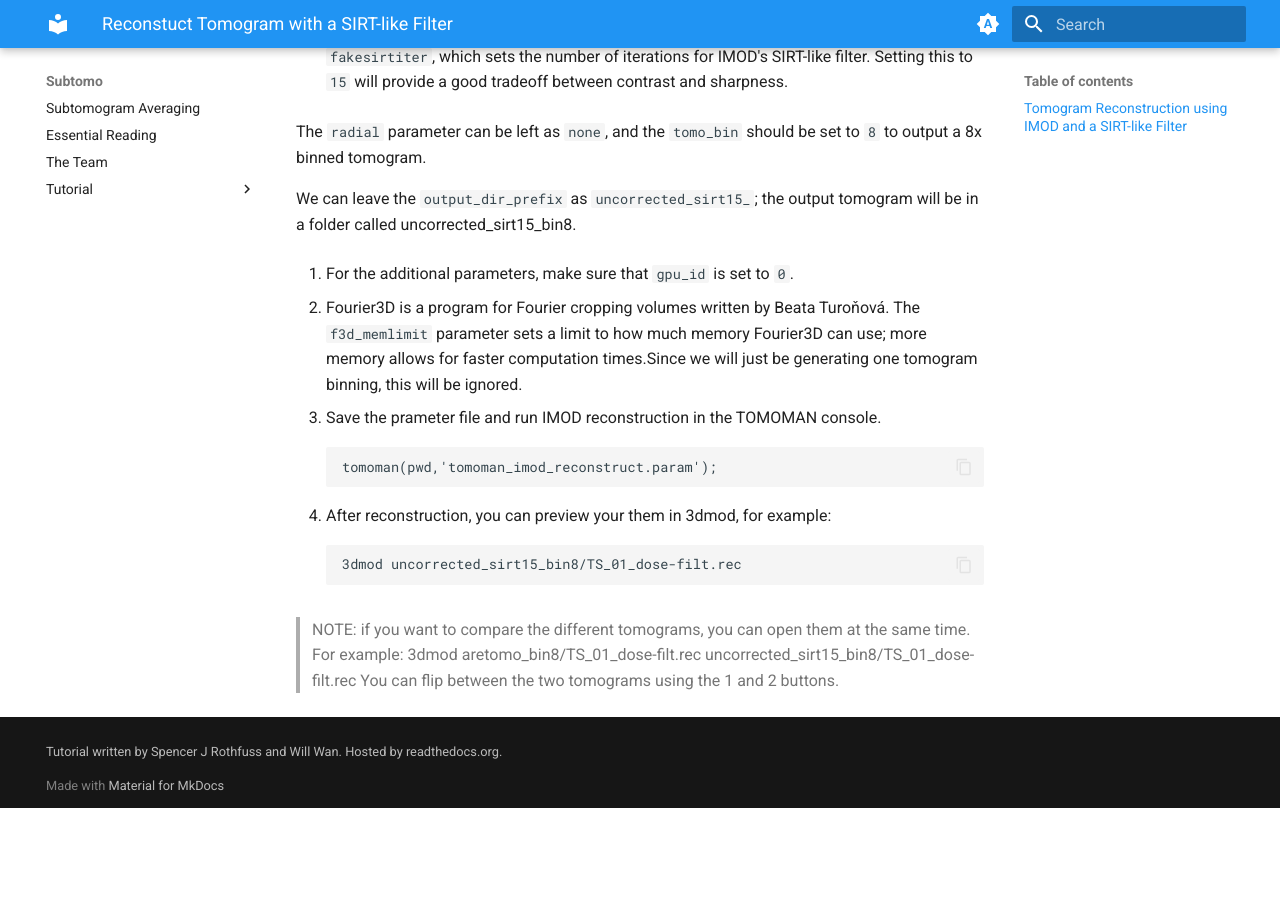
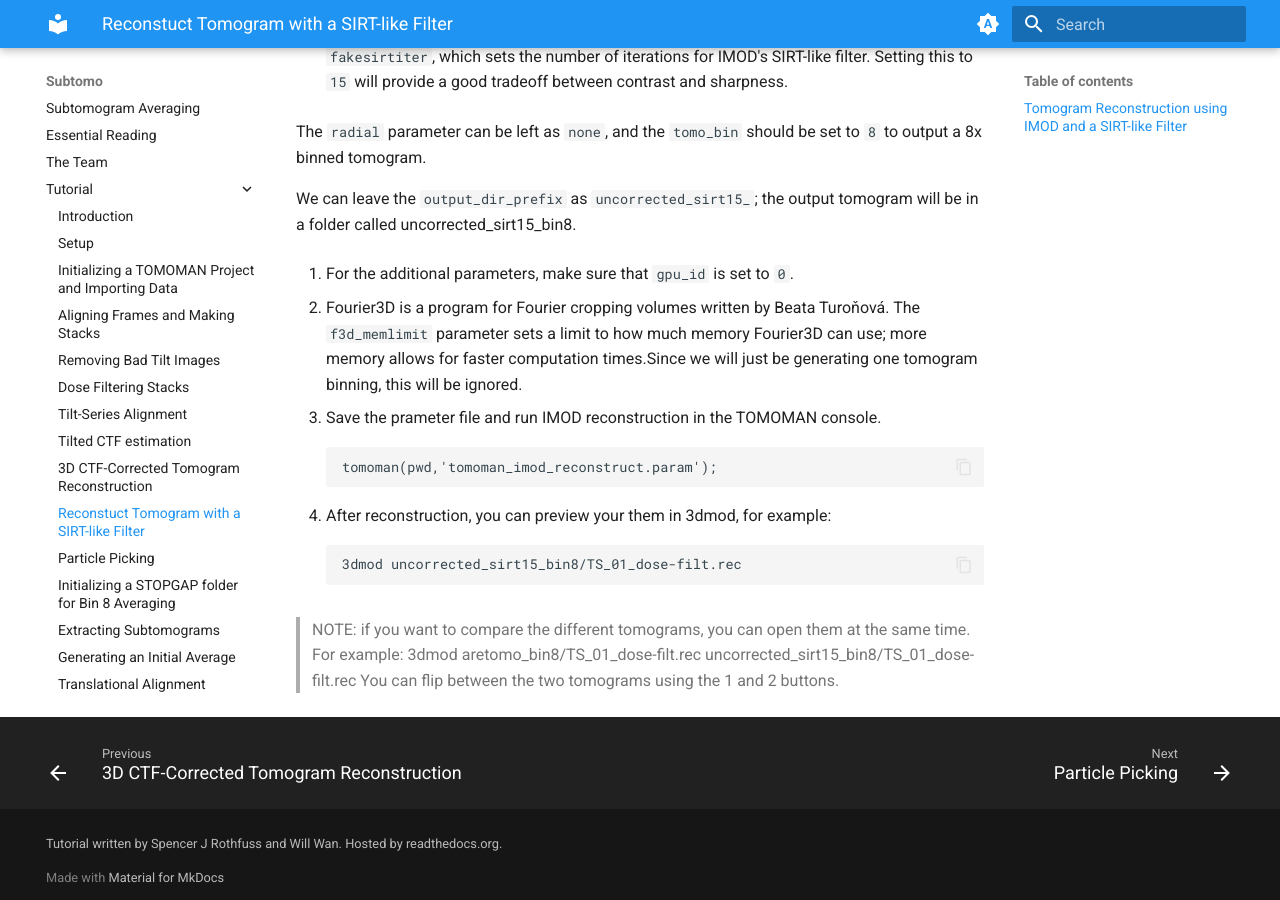
Before and after one commit to wan-lab-vanderbilt/subtomo-tutorials, an MkDocs documentation site: the page built from docs/hiv/sirtlike_recons.md, in a window 1280 px wide and 900 px high, scrolled down 809 px. Built offline with MkDocs 1.6.1 and Material for MkDocs 9.7.7, drawn with Linux system fonts in a browser that asks for light colours; before the commit the page ends 1617 px from its top, so only the background shows below that; part of the change alters nothing that is shown.

Commit message:
Update mkdocs.yml

```diff
--- a/mkdocs.yml
+++ b/mkdocs.yml
@@ -50,7 +50,7 @@ nav:
   - Tilt-Series Alignment: hiv/align.md
   - Tilted CTF estimation: hiv/ctf_estimation.md
   - 3D CTF-Corrected Tomogram Reconstruction: hiv/novactf_recon.md
-  - Reconstuct Tomogram with a SIRT-like Filter: hiv/sirtlie_recons.md
+  - Reconstuct Tomogram with a SIRT-like Filter: hiv/sirtlike_recons.md
   - Particle Picking: hiv/picking.md
   - Initializing a STOPGAP folder for Bin 8 Averaging: hiv/bin8_init.md
   - Extracting Subtomograms: hiv/bin8_extract.md
```
